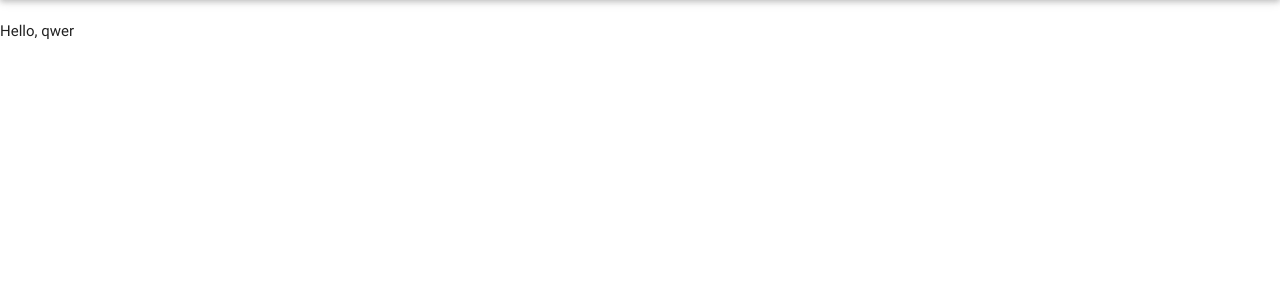
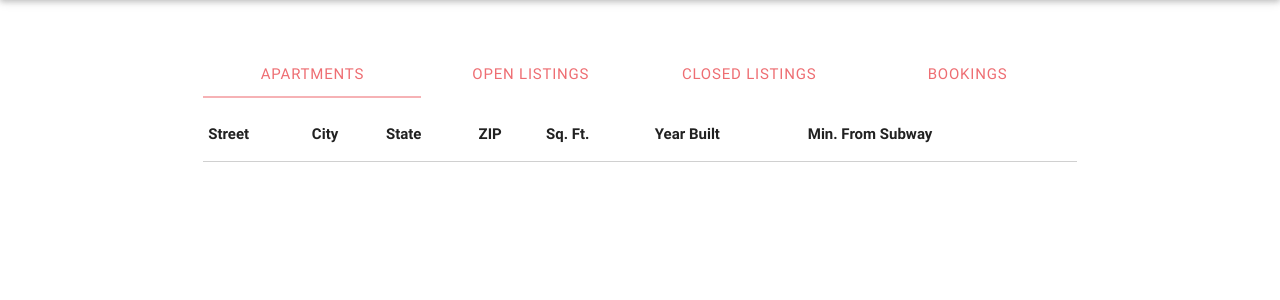
Before and after one commit to ziros94/sublet, a Django app: page /sublet/profile/ in a window 1280 px wide. Shown: the part 64-364 px from the top of the page. Run offline with Django 3.2, Linux system fonts and the light colour scheme; the visitor is signed in with stand-in values (Sample User, id 1); data comes from the database, SQL or seed files in the repository; both versions use the stored data as it was after the commit; lists and menus that the app fills with data are empty; parts of the project's set-up code (start-up, migrations or seed data) failed here and were passed over.

Commit message:
added prof

```diff
--- a/sublet/app/templates/app/base.html
+++ b/sublet/app/templates/app/base.html
@@ -52,6 +52,7 @@
         $(document).ready(function() {
             $('select').material_select();
             $(".button-collapse").sideNav();
+            $('ul.tabs').tabs();
         });
     </script>
     <script type="text/javascript" src="{% static 'app/js/main.js' %}"></script>
--- a/sublet/app/templates/app/profile.html
+++ b/sublet/app/templates/app/profile.html
@@ -2,7 +2,7 @@
 {% block content %}
 
 {% if user.is_authenticated %}
-    <p>Hello, {{ s_user.username }}</p>
+{#    <p>Hello, {{ s_user.username }}</p>#}
 
 {#    {% for apartment in s_user.apartments_owned.all %}#}
 {#        {% for listing in apartment.listings_owned.all %}#}
@@ -12,6 +12,121 @@
 {#    {% for offer in user.offers_received.all %}#}
 {#    <p><a href="{% url 'app:listing' offer.listing.id %}">{{ offer }}</a></p>#}
 {#    {% endfor %}#}
+    <div class="row container" style="margin-top: 50px;">
+        <div class="col s12">
+          <ul class="tabs">
+            <li class="tab col s3"><a class="active" href="#test1">Apartments</a></li>
+            <li class="tab col s3"><a href="#test2">Open Listings</a></li>
+            <li class="tab col s3"><a href="#test3">Closed Listings</a></li>
+            <li class="tab col s3"><a href="#test4">Bookings</a></li>
+          </ul>
+        </div>
+        <div id="test1" class="col s12 container" style="margin-top: 10px;">
+            <table class="bordered highlight">
+                <thead>
+                    <tr>
+                      <th data-field="street">Street</th>
+                      <th data-field="city">City</th>
+                      <th data-field="state">State</th>
+                      <th data-field="zip">ZIP</th>
+                      <th data-field="sqFt">Sq. Ft.</th>
+                      <th data-field="year">Year Built</th>
+                      <th data-field="min">Min. From Subway</th>
+                    </tr>
+                </thead>
+                <tbody>
+                {% for apartment in my_apartments %}
+                    <tr>
+                        <td>{{ apartment.street }}</td>
+                        <td>{{ apartment.city }}</td>
+                        <td>{{ apartment.state }}</td>
+                        <td>{{ apartment.zip }}</td>
+                        <td>{{ apartment.sqFt }}</td>
+                        <td>{{ apartment.year }}</td>
+                        <td>{{ apartment.min_from_subway }}</td>
+                    </tr>
+                {% endfor %}
+                </tbody>
+            </table>
+        </div>
+
+        <div id="test2" class="col s12 container" style="margin-top: 10px;">
+            <table class="bordered highlight">
+                <thead>
+                    <tr>
+                      <th data-field="title">Title</th>
+                      <th data-field="price">Price</th>
+                      <th data-field="duration">Duration</th>
+                      <th data-field="date">Date Listed</th>
+                    </tr>
+                </thead>
+
+                <tbody>
+                {% for listing in open_listings %}
+                <tr>
+                    <td><a href="{% url 'app:listing' listing.user_pk listing.id %}">{{ listing.title }}</a></td>
+                    <td>{{ listing.price }}</td>
+                    <td>{{ listing.duration }} Day{{ listing.duration|pluralize }}</td>
+                    <td>{{ listing.date }}</td>
+                </tr>
+                {% endfor %}
+                </tbody>
+            </table>
+        </div>
+
+        <div id="test3" class="col s12 container" style="margin-top: 10px;">
+            <table class="bordered highlight">
+                <thead>
+                    <tr>
+                      <th data-field="title">Title</th>
+                      <th data-field="price">Price</th>
+                      <th data-field="duration">Duration</th>
+                      <th data-field="date">Date Listed</th>
+                    </tr>
+                </thead>
+
+                <tbody>
+                {% for listing in closed_listings %}
+                <tr>
+                    <td><a href="{% url 'app:listing' listing.user_pk listing.id %}">{{ listing.title }}</a></td>
+                    <td>{{ listing.price }}</td>
+                    <td>{{ listing.duration }} Day{{ listing.duration|pluralize }}</td>
+                    <td>{{ listing.date }}</td>
+                </tr>
+                {% endfor %}
+                </tbody>
+            </table>
+        </div>
+
+        <div id="test4" class="col s12 container" style="margin-top: 10px;">
+            <table class="bordered highlight">
+                <thead>
+                    <tr>
+                        <th data-field="booker">Booker</th>
+                        <th data-field="title">Title</th>
+                        <th data-field="price">Price</th>
+                        <th data-field="duration">Duration</th>
+                        <th data-field="date">Date Booked</th>
+                    </tr>
+                </thead>
+
+                <tbody>
+                {% for booking in bookings %}
+                <tr>
+                    <td>{{ booking.user.username }}</td>
+                    <td>{{ booking.listing.title }}</td>
+                    <td>{{ booking.listing.price }}</td>
+                    <td>{{ booking.duration }} Day{{ listing.duration|pluralize }}</td>
+                    <td>{{ booking.date }}</td>
+                </tr>
+                {% endfor %}
+                </tbody>
+            </table>
+        </div>
+    </div>
+
+
+
 
 {% endif %}
 {%  endblock %}
--- a/sublet/app/views.py
+++ b/sublet/app/views.py
@@ -128,7 +128,7 @@ def profile(request):
     #find all my apts
     apt_query = ApartmentOwned.objects
     set_user_for_sharding(apt_query, request.user.id)
-    my_apartment = apt_query.filter(user=user)
+    my_apartments = apt_query.filter(user=user)
 
     #find all my current open listing
     listing_query = ListingOwned.objects
@@ -146,7 +146,7 @@ def profile(request):
     my_bookings = bookings_query.filter(user=user)
     print  ("my_bookings:" , my_bookings)
 
-    return render(request, 'app/profile.html', {'s_user': user})
+    return render(request, 'app/profile.html', {'s_user': user, 'apartments': my_apartments, 'open_listings': open_listings, 'closed_listings': closed_listings, 'bookings': my_bookings})
 
 
 def processOffer(request):
```
Also changed, not shown: sublet/app/templates/app/bookings.html (+26 -3 lines), sublet/authsess_db.sqlite3, sublet/db2.sqlite3, sublet/db4.sqlite3, 1 other file.
